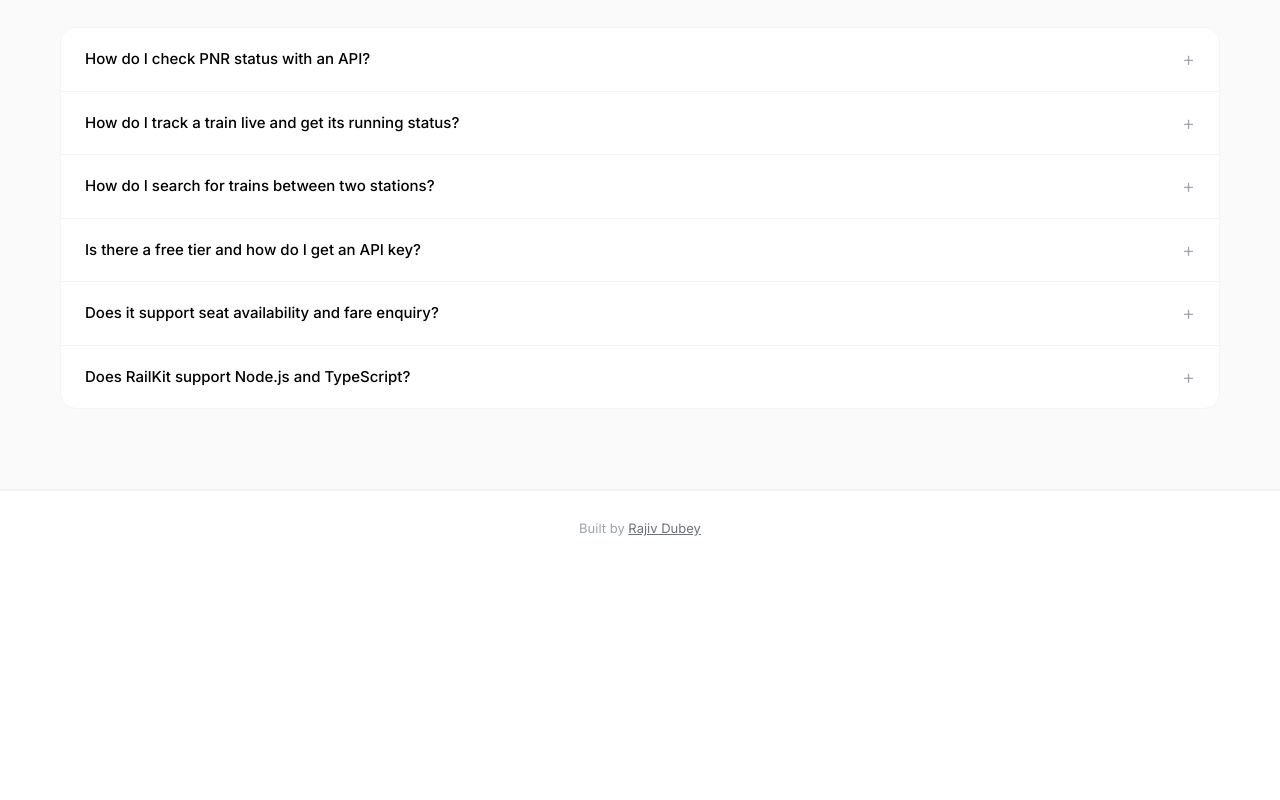
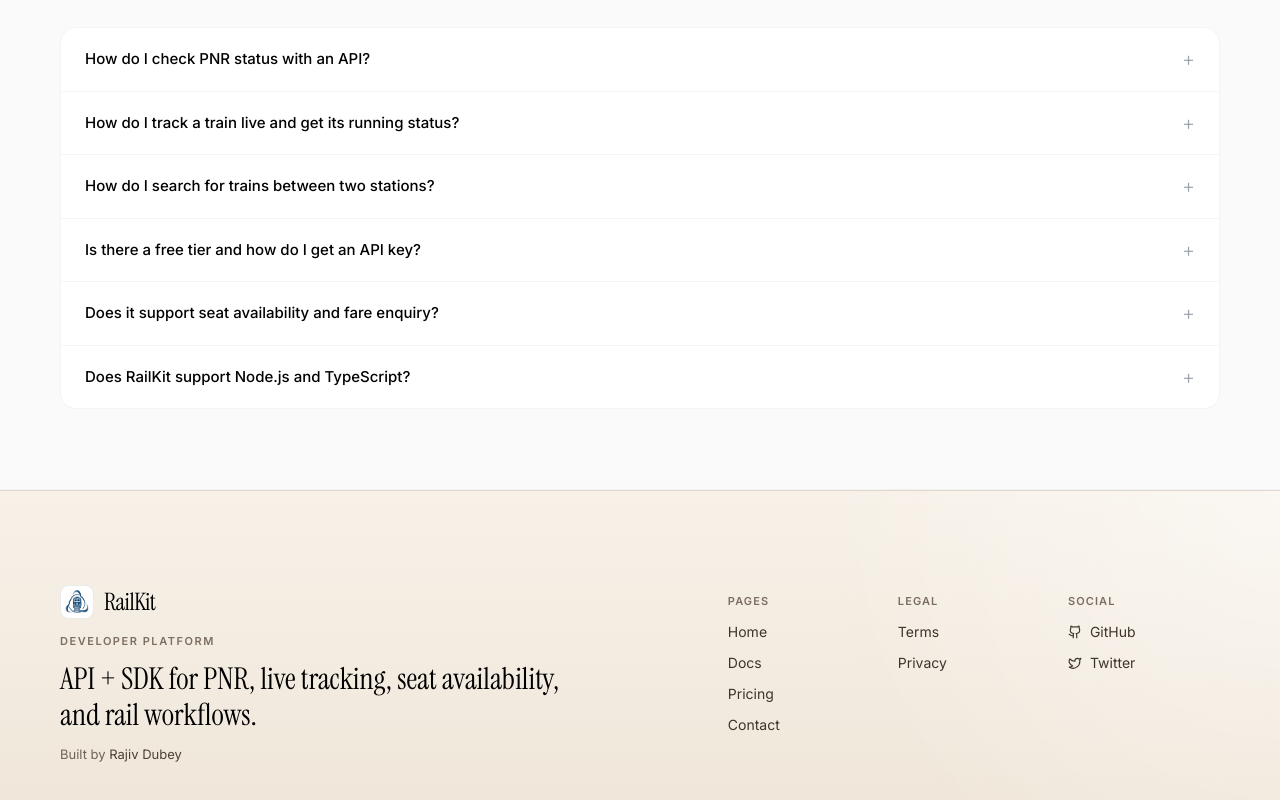
Before and after one commit to RAJIV81205/irctc-connect, a Next.js app in the folder web/: page / in a window 1280 px wide. Shown: the part 3356-4156 px from the top of the page. Before the commit the page ends 3923 px from the top, so only its background shows below. Built offline with nearby package versions, Linux system fonts and the light colour scheme; no server answers; the database is empty.

Commit message:
feat(landing): expand footer

```diff
--- a/web/app/page.tsx
+++ b/web/app/page.tsx
@@ -1,5 +1,6 @@
 import type { Metadata } from "next";
 import Link from "next/link";
+import Image from "next/image";
 import { headers } from "next/headers";
 import {
   ArrowRight,
@@ -12,6 +13,7 @@
   Ticket,
   Train,
   Users,
+  Twitter,
 } from "lucide-react";
 // Github is deprecated in newer lucide versions — aliased here for compatibility
 import {
@@ -525,18 +527,94 @@
 
       {/* ── FOOTER ── */}
       <footer className="lp-footer">
-        {stats.stars > 0 && (
-          <>★ {stats.stars.toLocaleString()} stars · {stats.downloads.toLocaleString()} downloads/mo · </>
-        )}
+        <div className="lp-inner lp-footer-inner">
+          <div className="lp-footer-brand">
+            <div className="lp-footer-logo">
+              <div className="lp-footer-logo-mark">
+                <Image
+                  src="/icon.png"
+                  alt="RailKit"
+                  width={24}
+                  height={24}
+                  style={{ objectFit: "contain" }}
+                />
+              </div>
+              <span className="lp-footer-logo-name">RailKit</span>
+            </div>
+            <p className="lp-footer-kicker">Developer platform</p>
+            <p className="lp-footer-copy">
+              API + SDK for PNR, live tracking, seat availability, and rail
+              workflows.
+            </p>
+            <p className="lp-footer-meta">
               Built by{" "}
               <a
                 href="https://github.com/RAJIV81205"
                 target="_blank"
                 rel="noopener noreferrer"
-          style={{ color: "#6b7280", textDecoration: "underline" }}
               >
                 Rajiv Dubey
               </a>
+              {stats.stars > 0 && (
+                <>
+                  {" "}
+                  · {stats.stars.toLocaleString()} stars ·{" "}
+                  {stats.downloads.toLocaleString()} downloads/mo
+                </>
+              )}
+            </p>
+          </div>
+
+          <div className="lp-footer-links-wrap">
+            <div className="lp-footer-col">
+              <div className="lp-footer-title">Pages</div>
+              <Link href="/" className="lp-footer-link">
+                Home
+              </Link>
+              <Link href="/docs" className="lp-footer-link">
+                Docs
+              </Link>
+              <Link href="/pricing" className="lp-footer-link">
+                Pricing
+              </Link>
+              <Link href="/contact" className="lp-footer-link">
+                Contact
+              </Link>
+            </div>
+
+            <div className="lp-footer-col">
+              <div className="lp-footer-title">Legal</div>
+              <Link href="/terms" className="lp-footer-link">
+                Terms
+              </Link>
+              <Link href="/privacy" className="lp-footer-link">
+                Privacy
+              </Link>
+            </div>
+
+            <div className="lp-footer-col">
+              <div className="lp-footer-title">Social</div>
+              <a
+                href="https://github.com/RAJIV81205/railkit"
+                target="_blank"
+                rel="noopener noreferrer"
+                className="lp-footer-link lp-footer-social"
+              >
+                <Github size={14} />
+                GitHub
+              </a>
+              <a
+                href="https://twitter.com/RailKitAPI"
+                target="_blank"
+                rel="noopener noreferrer"
+                className="lp-footer-link lp-footer-social"
+              >
+                <Twitter size={14} />
+                Twitter
+              </a>
+            </div>
+          </div>
+        </div>
       </footer>
 
       <style>{`
@@ -920,12 +998,133 @@
 
         /* ── Footer ── */
         .lp-footer {
-          border-top: 1px solid #f3f4f6;
-          padding: 28px 24px;
-          text-align: center;
+          border-top: 1px solid rgba(0, 0, 0, 0.06);
+          background:
+            radial-gradient(circle at top right, rgba(255, 255, 255, 0.45), transparent 34%),
+            linear-gradient(180deg, #f7f1e8 0%, #eee4d6 100%);
+          padding: 64px 24px 56px;
+          min-height: 50vh;
+          display: flex;
+          align-items: center;
+        }
+        .lp-footer-inner {
+          display: grid;
+          grid-template-columns: 1.3fr 1fr;
+          gap: 28px;
+          align-items: start;
+          min-height: 220px;
+          width: 100%;
+        }
+        @media (max-width: 860px) {
+          .lp-footer-inner {
+            grid-template-columns: 1fr;
+          }
+        }
+        .lp-footer-brand {
+          min-width: 0;
+        }
+        .lp-footer-logo {
+          display: inline-flex;
+          align-items: center;
+          gap: 10px;
+          margin-bottom: 14px;
+        }
+        .lp-footer-logo-mark {
+          width: 34px;
+          height: 34px;
+          border-radius: 9px;
+          border: 1px solid rgba(0, 0, 0, 0.08);
+          background: #fff;
+          display: flex;
+          align-items: center;
+          justify-content: center;
+          overflow: hidden;
+          flex-shrink: 0;
+        }
+        .lp-footer-logo-name {
+          font-family: 'Instrument Serif', Georgia, serif;
+          font-size: 24px;
+          font-weight: 400;
+          letter-spacing: -0.02em;
+          color: #000;
+          line-height: 1;
+        }
+        .lp-footer-kicker {
+          font-family: 'Inter', system-ui, sans-serif;
+          font-size: 11px;
+          font-weight: 600;
+          letter-spacing: 0.14em;
+          text-transform: uppercase;
+          color: #7c6f62;
+          margin: 0 0 12px;
+        }
+        .lp-footer-copy {
+          font-family: 'Instrument Serif', Georgia, serif;
+          font-size: clamp(22px, 2.5vw, 30px);
+          line-height: 1.18;
+          color: #000;
+          margin: 0 0 12px;
+          max-width: 520px;
+        }
+        .lp-footer-meta {
           font-family: 'Inter', system-ui, sans-serif;
           font-size: 13px;
-          color: #9ca3af;
+          line-height: 1.6;
+          color: #6f6256;
+          margin: 0;
+        }
+        .lp-footer-meta a {
+          color: #4b4036;
+          text-decoration: none;
+          border-bottom: 1px solid transparent;
+        }
+        .lp-footer-meta a:hover {
+          color: #000;
+          border-bottom-color: #000;
+        }
+        .lp-footer-links-wrap {
+          display: grid;
+          grid-template-columns: repeat(3, minmax(0, 1fr));
+          gap: 18px;
+          padding-top: 8px;
+        }
+        @media (max-width: 560px) {
+          .lp-footer-links-wrap {
+            grid-template-columns: 1fr;
+          }
+        }
+        .lp-footer-col {
+          display: flex;
+          flex-direction: column;
+          gap: 10px;
+          min-width: 0;
+        }
+        .lp-footer-title {
+          font-family: 'Inter', system-ui, sans-serif;
+          font-size: 11px;
+          font-weight: 600;
+          letter-spacing: 0.1em;
+          text-transform: uppercase;
+          color: #7c6f62;
+          margin-bottom: 2px;
+        }
+        .lp-footer-link {
+          display: inline-flex;
+          align-items: center;
+          gap: 8px;
+          width: fit-content;
+          font-family: 'Inter', system-ui, sans-serif;
+          font-size: 14px;
+          color: #3d342b;
+          text-decoration: none;
+          transition: color 0.15s ease, transform 0.15s ease;
+        }
+        .lp-footer-link:hover {
+          color: #000;
+          transform: translateX(1px);
+        }
+        .lp-footer-social {
+          color: #3d342b;
         }
       `}</style>
     </main>
```
Lines whose indentation alone changed are shown as unchanged.
